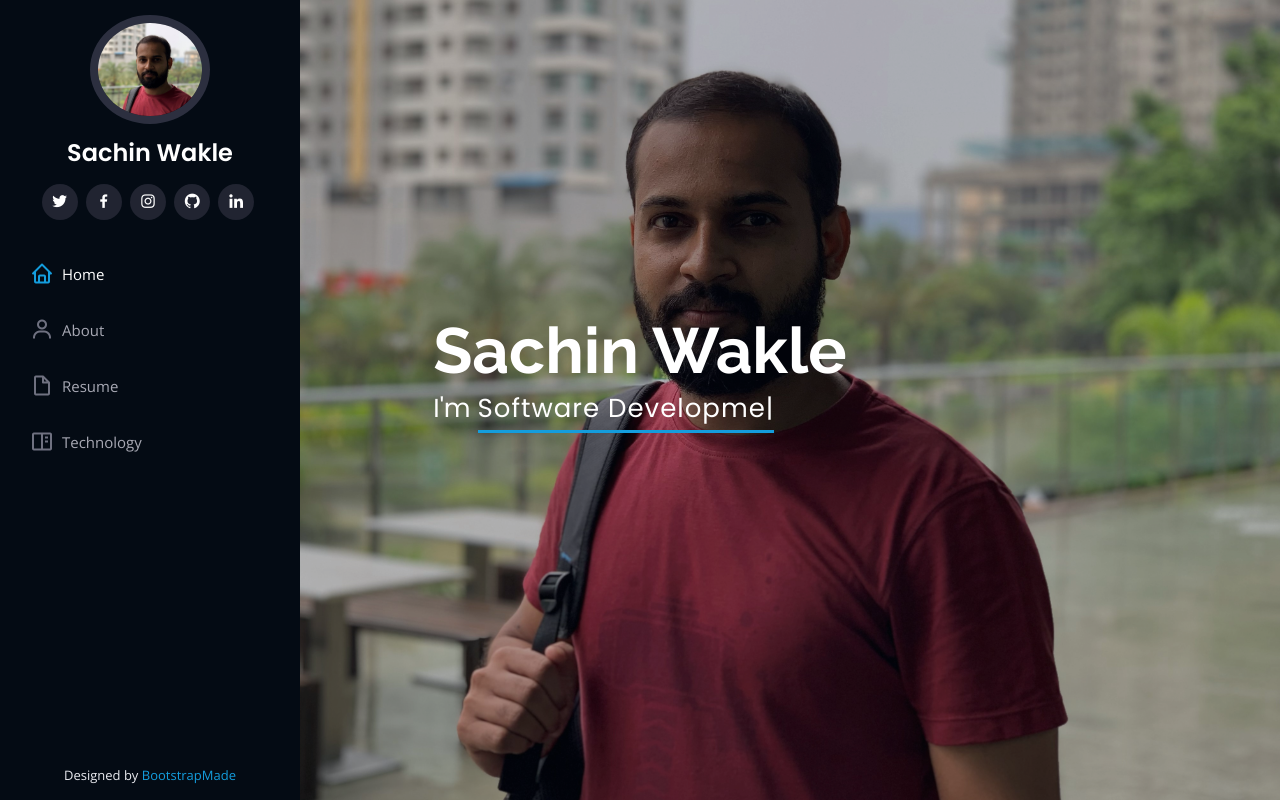
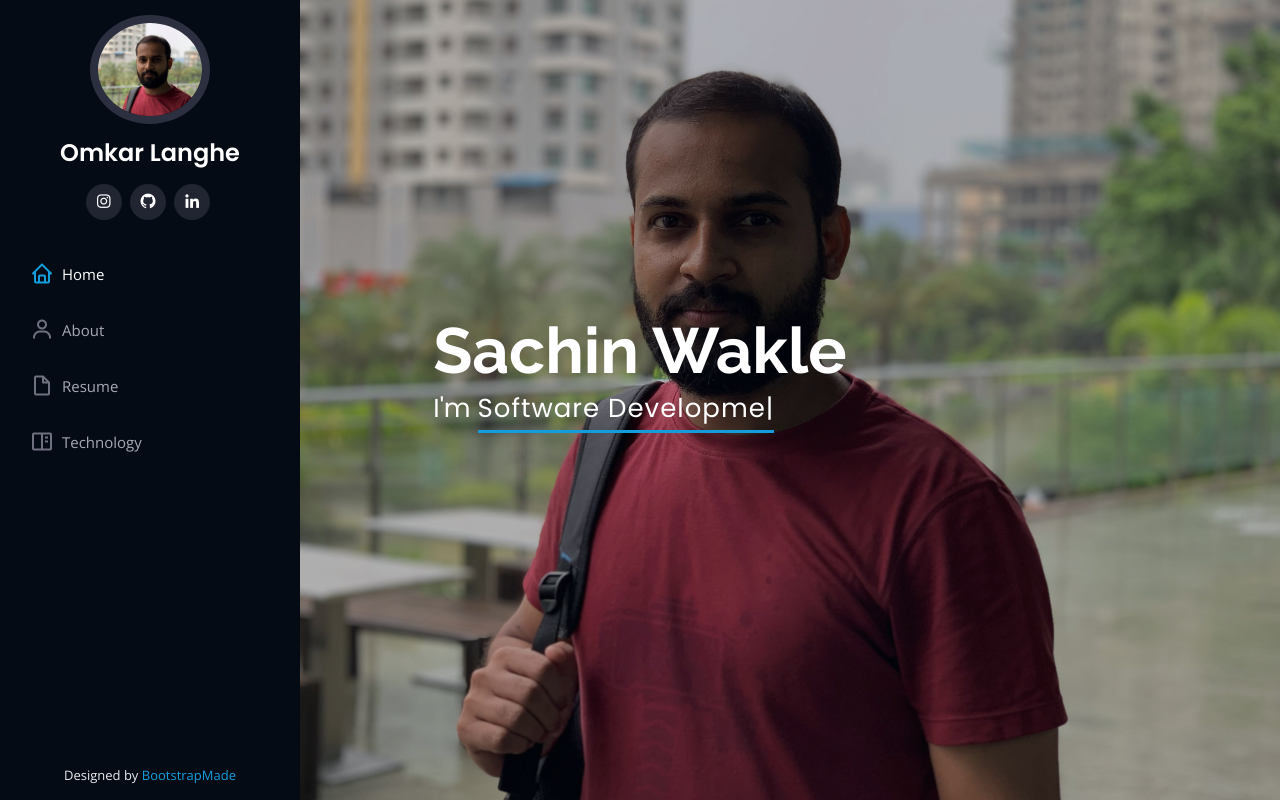
Before and after one commit to omkarlanghe/omkarlanghe.github.io, a plain HTML site: page index.html in a window 1280 px wide. Shown: the top 802 px of the page. Drawn offline with nearby package versions, Linux system fonts and the light colour scheme.

Commit message:
my initial portfolio template

```diff
--- a/index.html
+++ b/index.html
@@ -46,19 +46,17 @@
 
       <div class="profile">
         <img src="assets/img/profile-img.jpg" alt="" class="img-fluid rounded-circle">
-        <h1 class="text-light"><a href="https://sachinwakle.netlify.app/">Sachin Wakle</a></h1>
+        <h1 class="text-light"><a href="https://omkarlanghe.netlify.app/">Omkar Langhe</a></h1>
         <div class="social-links mt-3 text-center">
-          <a href="https://twitter.com/sachinwakle01" target="_blank" rel="noreferrer" class="twitter"><i class="bx bxl-twitter"></i></a>
-          <a href="https://www.facebook.com/sachin.wakle1" target="_blank" rel="noreferrer" class="facebook"><i class="bx bxl-facebook"></i></a>
-          <a href="https://www.instagram.com/sachin01w/" target="_blank" rel="noreferrer" class="instagram"><i class="bx bxl-instagram"></i></a>
-          <a href="https://github.com/sachinwakle" target="_blank" rel="noreferrer" class="google-plus"><i class="bx bxl-github"></i></a>
-          <a href="https://www.linkedin.com/in/sbwakle/" target="_blank" rel="noreferrer" class="linkedin"><i class="bx bxl-linkedin"></i></a>
+          <a href="https://www.instagram.com/omkar.langhe/" target="_blank" rel="noreferrer" class="instagram"><i class="bx bxl-instagram"></i></a>
+          <a href="https://github.com/omkarlanghe" target="_blank" rel="noreferrer" class="google-plus"><i class="bx bxl-github"></i></a>
+          <a href="https://www.linkedin.com/in/omkarlanghe/" target="_blank" rel="noreferrer" class="linkedin"><i class="bx bxl-linkedin"></i></a>
         </div>
       </div>
 
       <nav class="nav-menu">
         <ul>
-          <li class="active"><a href="https://sachinwakle.netlify.app/"><i class="bx bx-home"></i> <span>Home</span></a></li>
+          <li class="active"><a href="https://omkarlanghe.netlify.app/"><i class="bx bx-home"></i> <span>Home</span></a></li>
           <li><a href="#about"><i class="bx bx-user"></i> <span>About</span></a></li>
           <li><a href="#resume"><i class="bx bx-file-blank"></i> <span>Resume</span></a></li>
           <li><a href="#Technology"><i class="bx bx-book-content"></i> Technology</a></li>
@@ -117,7 +115,7 @@
             <div class="row">
               <div class="col-lg-6">
                 <ul>
-                  <li><i class="icofont-rounded-right"></i> <strong>Website: </strong><a href="https://sachinwakle.netlify.app/" rel="noopener noreferrer">sachinwakle.netlify.app</a></li>
+                  <li><i class="icofont-rounded-right"></i> <strong>Website: </strong><a href="https://omkarlanghe.netlify.app/" rel="noopener noreferrer">omkarlanghe.netlify.app</a></li>
                   <li><i class="icofont-rounded-right"></i> <strong>Mobile:</strong> <a href="tel:+919158503441">+91 9158503441</a></li>
                   <li><i class="icofont-rounded-right"></i> <strong>City:</strong> Pune, Maharashtra, INDIA</li>
                 </ul>
```
Also changed, not shown: 1 other file.
